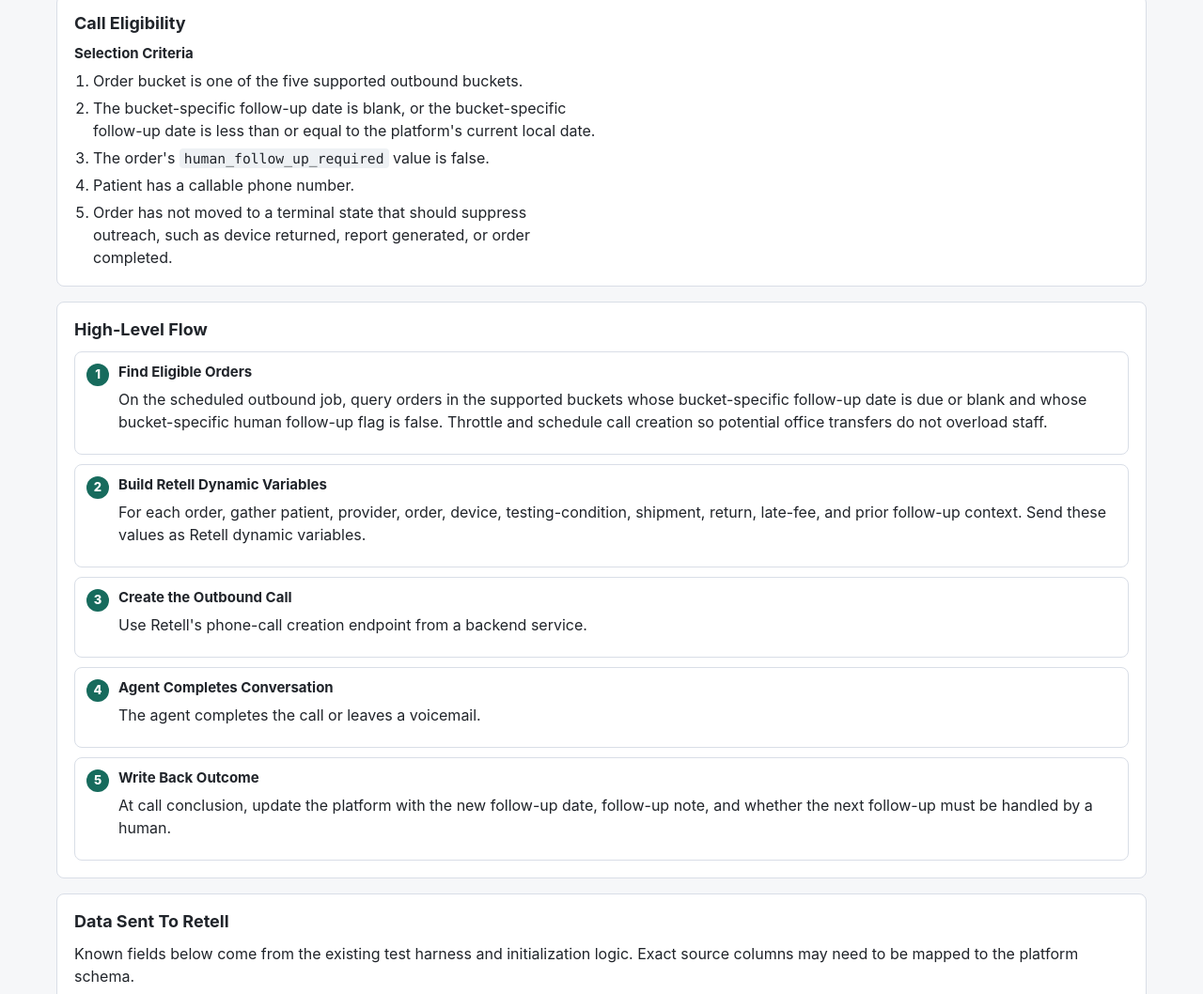
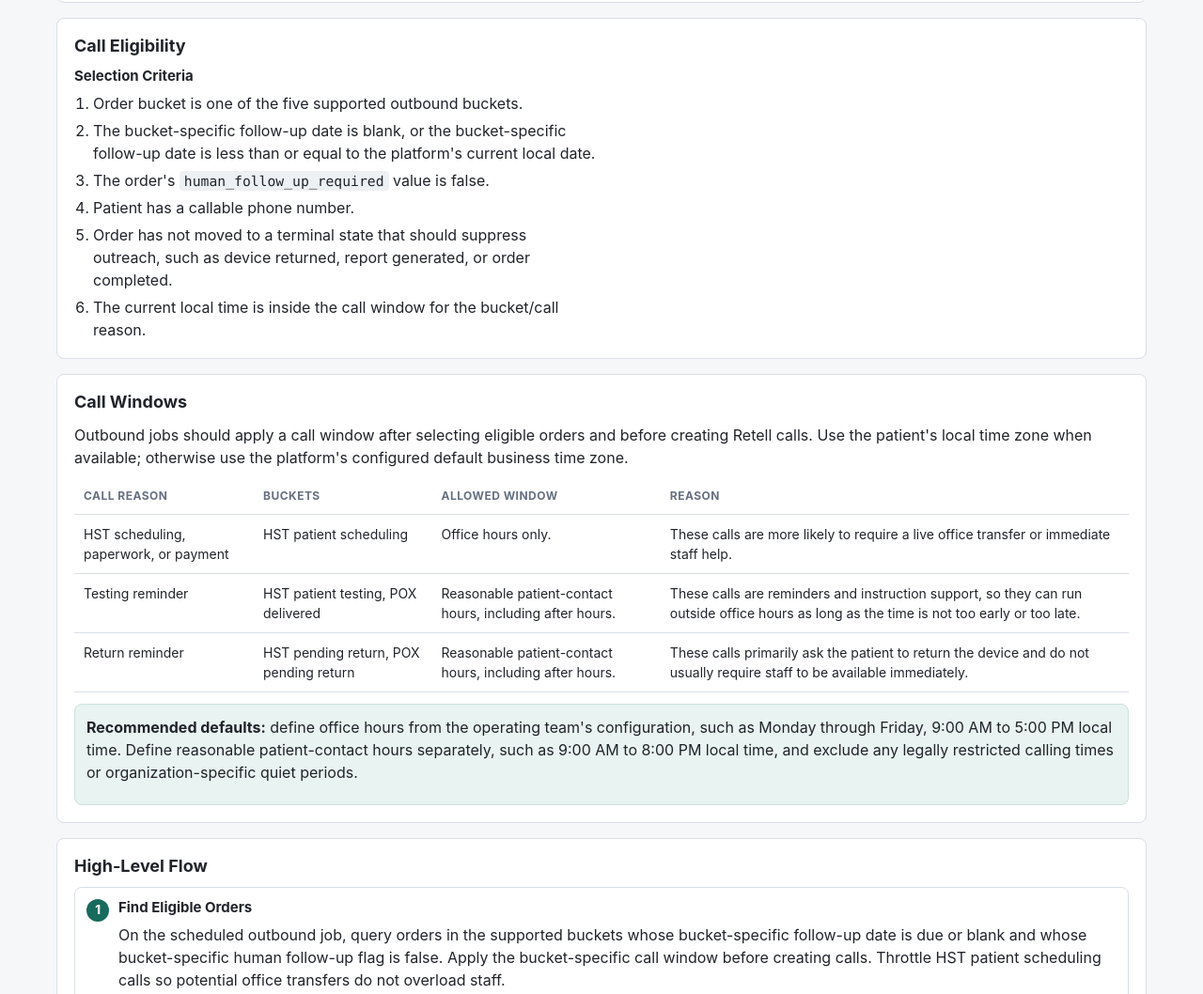
Before and after one commit to jhessley/testsmarter, a plain HTML site: page index.html in a window 1280 px wide. Shown: the part 887-1945 px from the top of the page at 94% size. Drawn offline with Linux system fonts and the light colour scheme.

Commit message:
Enhance outbound call rules and add call window section
Updated core rule to include call window condition and added details about call windows for outbound jobs.

```diff
--- a/index.html
+++ b/index.html
@@ -246,7 +246,7 @@
       <h2>Purpose</h2>
       <p>This document describes the integration flow between the Test Smarter platform and the Retell outbound agent. The platform owns order selection, patient/order data lookup, call scheduling, and post-call updates. Retell owns the phone conversation and returns the outcome needed to schedule the next action.</p>
       <div class="callout">
-        <p><strong>Core rule:</strong> initiate an outbound call when an order is in one of the eligible buckets, that bucket's follow-up date is either blank or less than or equal to today's date, and the order's <code>human_follow_up_required</code> value is false.</p>
+        <p><strong>Core rule:</strong> initiate an outbound call when an order is in one of the eligible buckets, that bucket's follow-up date is either blank or less than or equal to today's date, the order's <code>human_follow_up_required</code> value is false, and the current time is inside the allowed call window for that call reason.</p>
         <p>The backend is responsible for selecting the correct bucket-specific follow-up date, note, and human follow-up namespace. This page uses normalized names to describe the flow.</p>
       </div>
     </section>
@@ -308,8 +308,47 @@
             <li>The order's <code>human_follow_up_required</code> value is false.</li>
             <li>Patient has a callable phone number.</li>
             <li>Order has not moved to a terminal state that should suppress outreach, such as device returned, report generated, or order completed.</li>
+            <li>The current local time is inside the call window for the bucket/call reason.</li>
           </ol>
         </div>
+      </div>
+    </section>
+
+    <section>
+      <h2>Call Windows</h2>
+      <p>Outbound jobs should apply a call window after selecting eligible orders and before creating Retell calls. Use the patient's local time zone when available; otherwise use the platform's configured default business time zone.</p>
+      <table>
+        <thead>
+          <tr>
+            <th>Call Reason</th>
+            <th>Buckets</th>
+            <th>Allowed Window</th>
+            <th>Reason</th>
+          </tr>
+        </thead>
+        <tbody>
+          <tr>
+            <td>HST scheduling, paperwork, or payment</td>
+            <td>HST patient scheduling</td>
+            <td>Office hours only.</td>
+            <td>These calls are more likely to require a live office transfer or immediate staff help.</td>
+          </tr>
+          <tr>
+            <td>Testing reminder</td>
+            <td>HST patient testing, POX delivered</td>
+            <td>Reasonable patient-contact hours, including after hours.</td>
+            <td>These calls are reminders and instruction support, so they can run outside office hours as long as the time is not too early or too late.</td>
+          </tr>
+          <tr>
+            <td>Return reminder</td>
+            <td>HST pending return, POX pending return</td>
+            <td>Reasonable patient-contact hours, including after hours.</td>
+            <td>These calls primarily ask the patient to return the device and do not usually require staff to be available immediately.</td>
+          </tr>
+        </tbody>
+      </table>
+      <div class="callout" style="margin-top: 12px;">
+        <p><strong>Recommended defaults:</strong> define office hours from the operating team's configuration, such as Monday through Friday, 9:00 AM to 5:00 PM local time. Define reasonable patient-contact hours separately, such as 9:00 AM to 8:00 PM local time, and exclude any legally restricted calling times or organization-specific quiet periods.</p>
       </div>
     </section>
 
@@ -318,7 +357,7 @@
       <div class="flow">
         <div class="step">
           <h3>Find Eligible Orders</h3>
-          <p>On the scheduled outbound job, query orders in the supported buckets whose bucket-specific follow-up date is due or blank and whose bucket-specific human follow-up flag is false. Throttle and schedule call creation so potential office transfers do not overload staff.</p>
+          <p>On the scheduled outbound job, query orders in the supported buckets whose bucket-specific follow-up date is due or blank and whose bucket-specific human follow-up flag is false. Apply the bucket-specific call window before creating calls. Throttle HST patient scheduling calls so potential office transfers do not overload staff.</p>
         </div>
         <div class="step">
           <h3>Build Retell Dynamic Variables</h3>
@@ -436,8 +475,13 @@
           </tr>
           <tr>
             <td><code>order_progress</code></td>
-            <td>Mapped from <code>orders.progress</code>.</td>
-            <td>Additional platform order progress context for agent reasoning and writeback notes.</td>
+            <td>Stringified JSON object mapped from <code>orders.progress</code>.</td>
+            <td>Source-of-truth progress flags used to determine whether the call is for HST scheduling, HST testing, POX delivered/testing, or pending return.</td>
+          </tr>
+          <tr>
+            <td><code>order_copay</code></td>
+            <td>Stringified float mapped from <code>orders.copay</code>.</td>
+            <td>Copay amount for HST scheduling and payment follow-up. For example, a <code>25.5</code> copay should be sent as <code>"25.5"</code>.</td>
           </tr>
           <tr>
             <td><code>hst_paperwork_finished_at</code></td>
@@ -638,7 +682,8 @@
     "number_of_nights": "1",
     "nightly_testing_conditions": "[{\"oxygen\":0,\"use_device_while_testing\":\"PAP\"}]",
     "order_bucket": "HST patient testing",
-    "order_progress": "patient_testing",
+    "order_progress": "{\"is_active\":true,\"is_open\":true,\"is_hst_open\":true,\"is_hst_patient_testing\":true,\"is_pending_return\":null,\"is_tpd_delivered\":null}",
+    "order_copay": "25.5",
     "hst_paperwork_finished_at": "",
     "copay_paid_at": "",
     "hst_payment_bypassed": "false",
```
